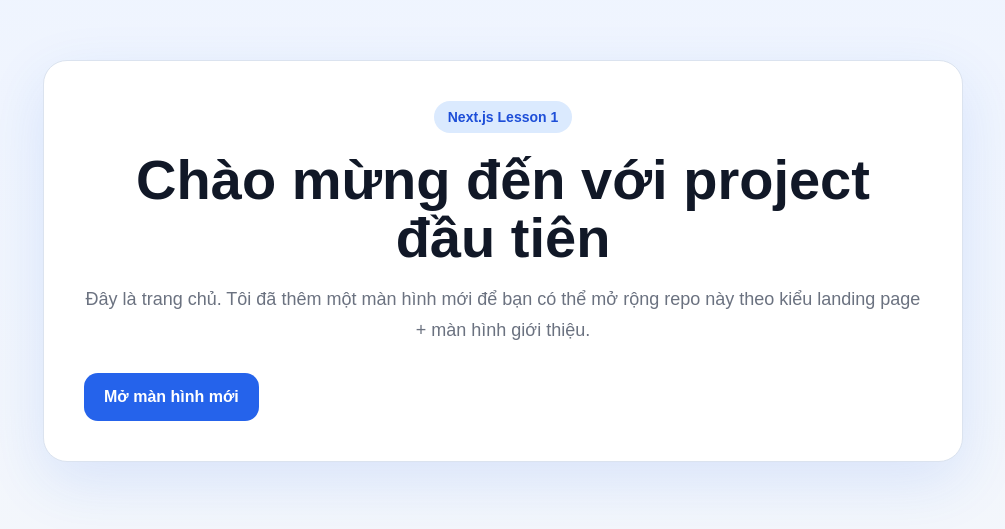
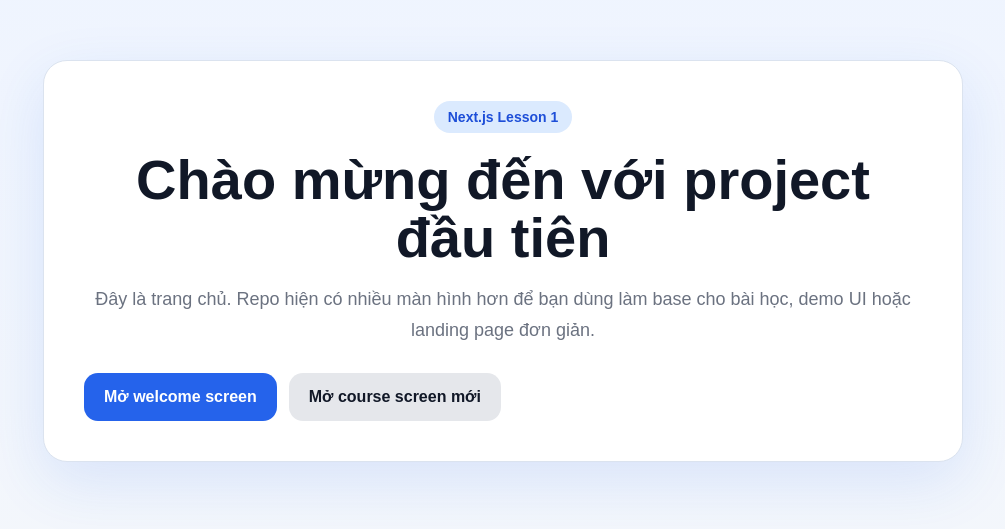
Before and after one commit to le776609/nextjs-lession-1, a Next.js app: page / in a window 1280 px wide. Shown: the part 139-668 px from the top of the page, without its empty margins (137-1142 px from the left). Built offline with nearby package versions, Linux system fonts and the light colour scheme.

Commit message:
phase 3: link home page to new course screen

```diff
--- a/app/page.tsx
+++ b/app/page.tsx
@@ -7,12 +7,15 @@ export default function Home() {
         <span className="badge">Next.js Lesson 1</span>
         <h1>Chào mừng đến với project đầu tiên</h1>
         <p>
-          Đây là trang chủ. Tôi đã thêm một màn hình mới để bạn có thể mở rộng repo
-          này theo kiểu landing page + màn hình giới thiệu.
+          Đây là trang chủ. Repo hiện có nhiều màn hình hơn để bạn dùng làm base
+          cho bài học, demo UI hoặc landing page đơn giản.
         </p>
-        <div className="actions">
+        <div className="actions centered-actions">
           <Link href="/welcome" className="primary-btn">
-            Mở màn hình mới
+            Mở welcome screen
+          </Link>
+          <Link href="/course" className="secondary-btn">
+            Mở course screen mới
           </Link>
         </div>
       </section>
```
